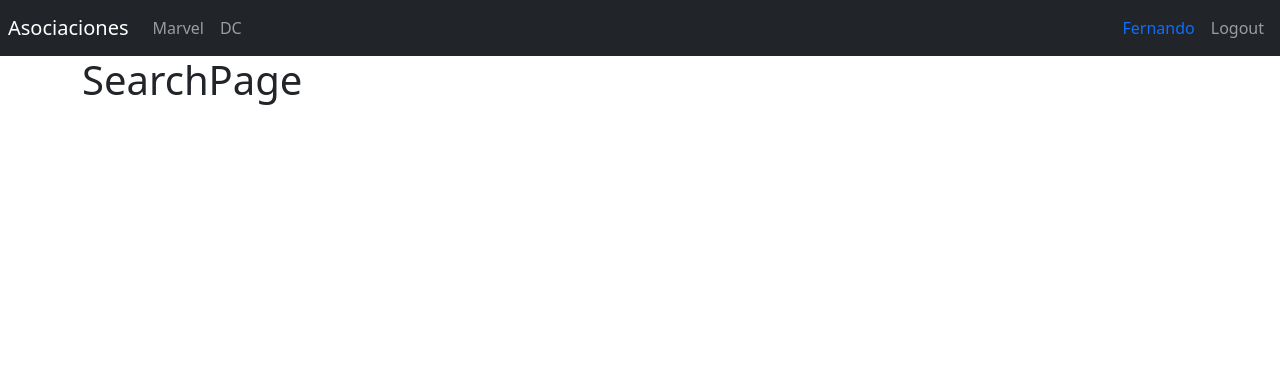
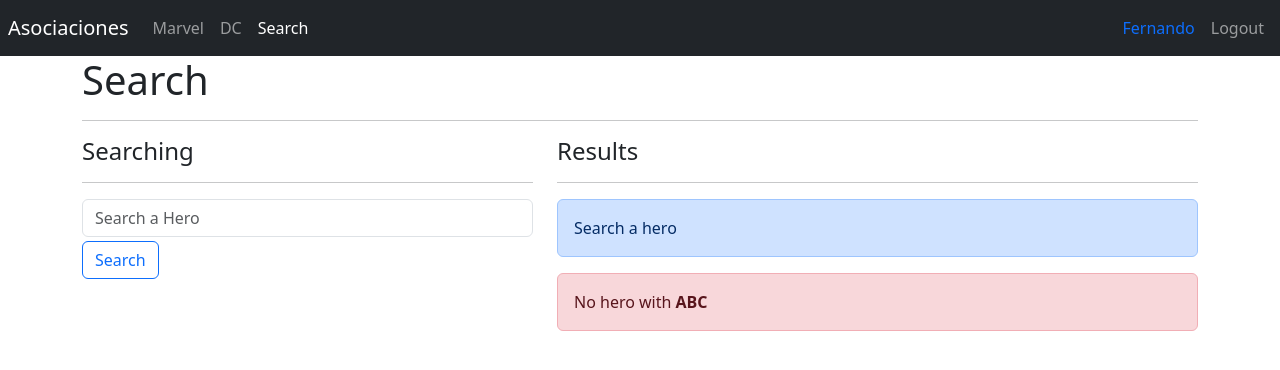
Before and after one commit to osmanjosue/React-Heroes-SPA, a React (Vite) app: page /search in a window 1280 px wide. Shown: the top 370 px of the page. Built offline with nearby package versions, Linux system fonts and the light colour scheme.

Commit message:
Seccion 14 => Clase: Diseño de la pantalla de busqueda

```diff
--- a/src/heroes/pages/SearchPage.jsx
+++ b/src/heroes/pages/SearchPage.jsx
@@ -1,6 +1,37 @@
-
 export const SearchPage = () => {
   return (
-    <h1>SearchPage</h1>
-  )
-}
+    <>
+      <h1>Search</h1>
+      <hr />
+
+      <div className="row">
+        <div className="col-5">
+          <h4>Searching</h4>
+          <hr />
+
+          <form>
+            <input
+              type="text"
+              placeholder="Search a Hero"
+              className="form-control"
+              name="SearchText"
+              autoComplete="off"
+            />
+
+            <button className="btn btn-outline-primary mt-1">Search</button>
+          </form>
+        </div>
+
+        <div className="col-7">
+          <h4>Results</h4>
+          <hr />
+
+          <div className="alert alert-primary">Search a hero</div>
+          <div className="alert alert-danger">
+            No hero with <b>ABC</b>
+          </div>
+        </div>
+      </div>
+    </>
+  );
+};
--- a/src/ui/components/Navbar.jsx
+++ b/src/ui/components/Navbar.jsx
@@ -35,6 +35,14 @@ export const Navbar = (props) => {
             to="/dc">
             DC
           </NavLink>
+
+          <NavLink
+            className={({ isActive }) =>
+              `nav-link nav-link ${isActive ? 'active' : ''}`
+            }
+            to="/search">
+            Search
+          </NavLink>
         </div>
       </div>
 
```
